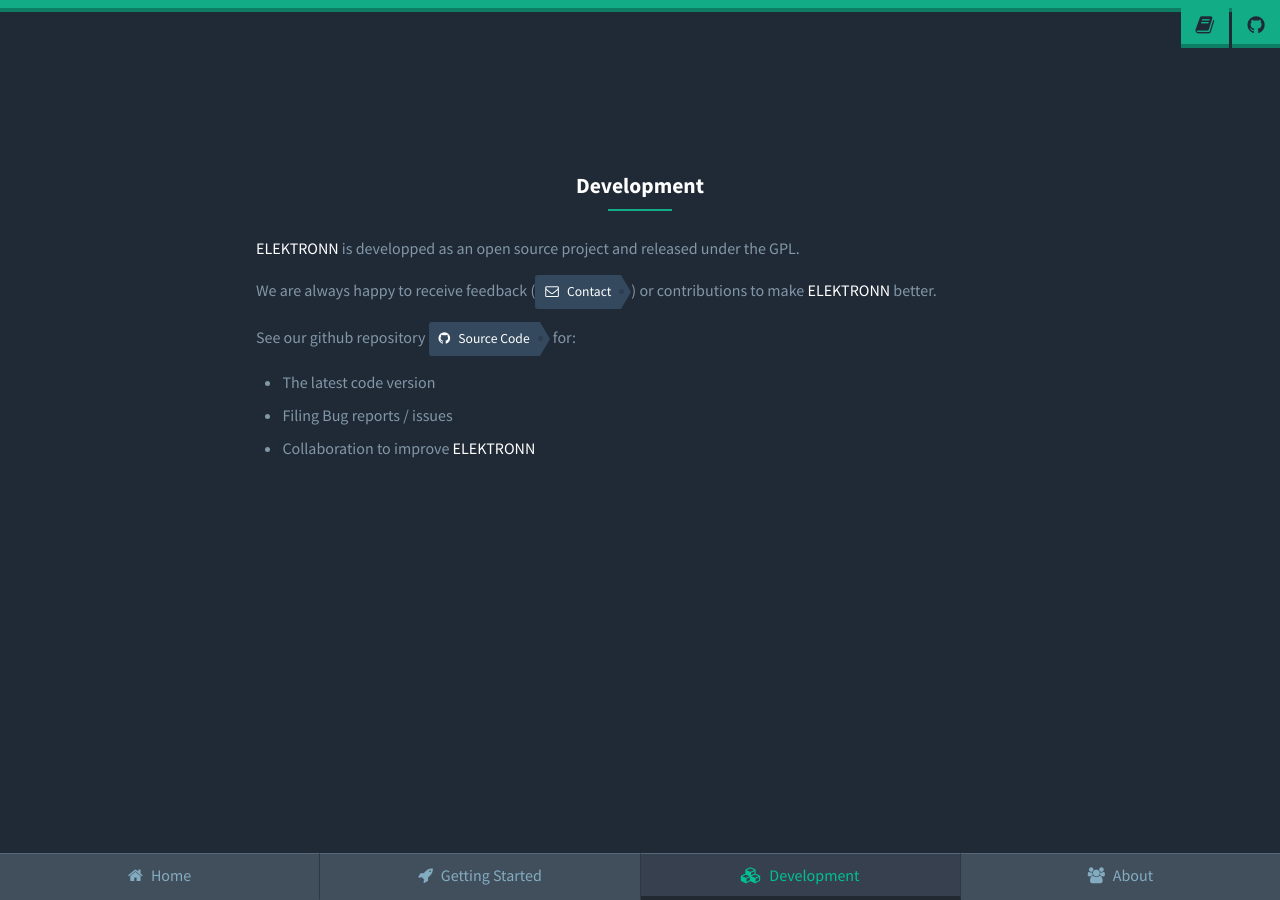
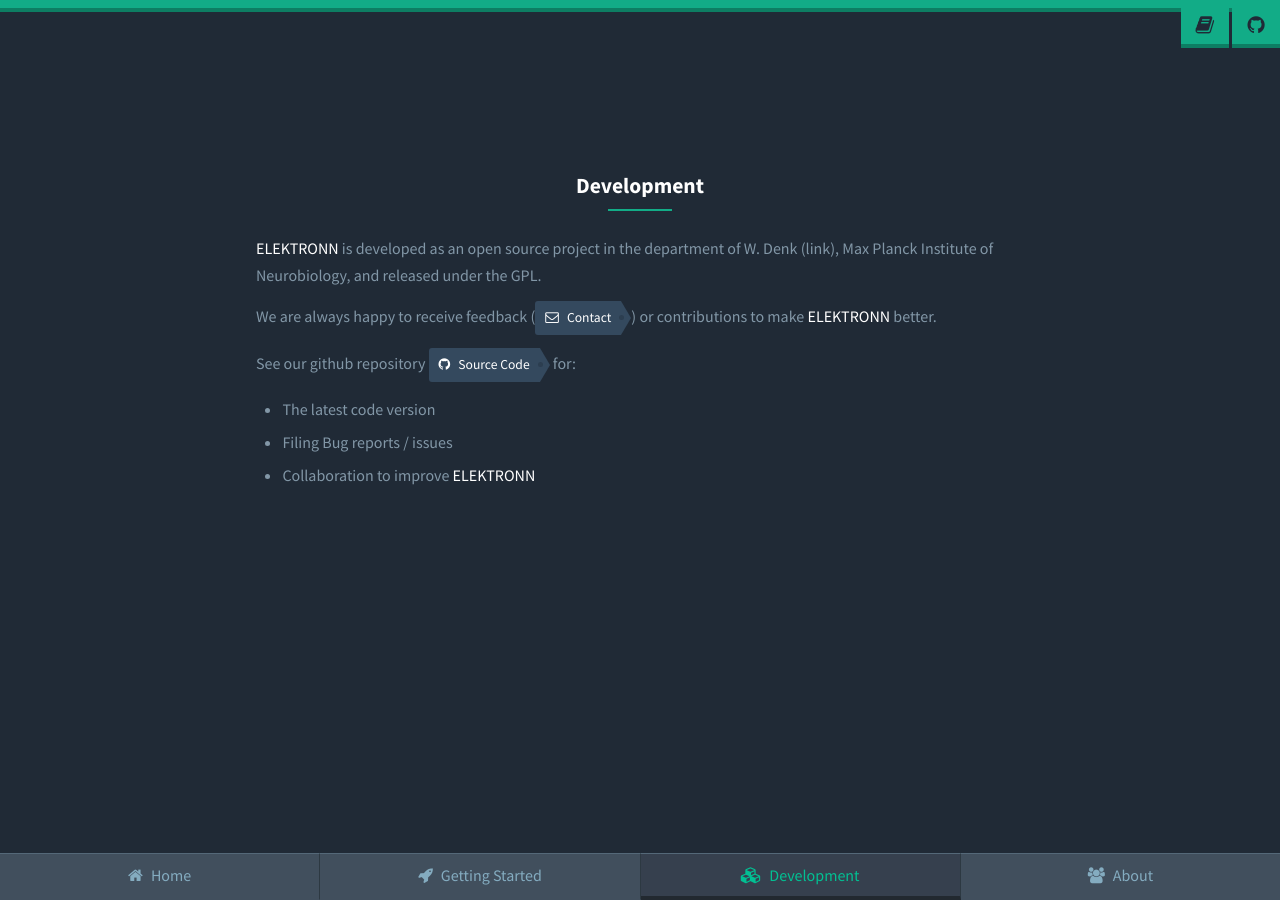
Before and after one commit to ELEKTRONN/elektronn.github.io, a Jekyll site: the page built from development.html, in a window 1280 px wide. Built offline with Jekyll 4.4.1, drawn with Linux system fonts in a browser that asks for light colours; nearby versions of some CDN libraries.

Commit message:
Update development.html

```diff
--- a/development.html
+++ b/development.html
@@ -10,7 +10,7 @@ permalink: /development/
 				<h2>Development</h2>
 			</header>
 
-			<p><strong>ELEKTRONN</strong> is developped as an open source project and released under the GPL. </p>
+			<p><strong>ELEKTRONN</strong> is developed as an open source project in the department of W. Denk (link), Max Planck Institute of Neurobiology, and released under the GPL. </p>
 
 			<p>We are always happy to receive feedback (<a class="tag -icon" href="mailto:Marius.Killinger@mpimf-heidelberg.mpg.de"><i class="fa fa-envelope-o"></i>Contact</a>) or contributions to make <strong>ELEKTRONN</strong> better. </p>
 
```
